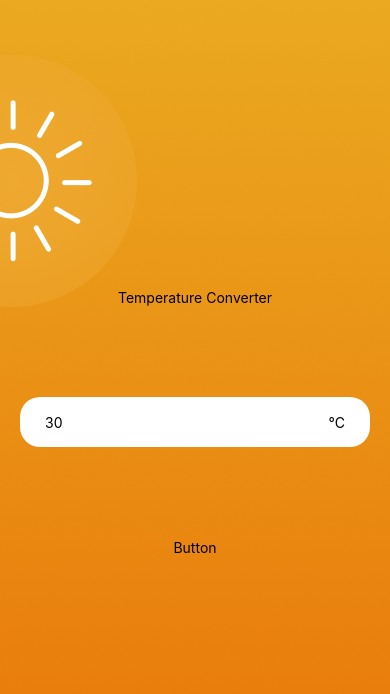
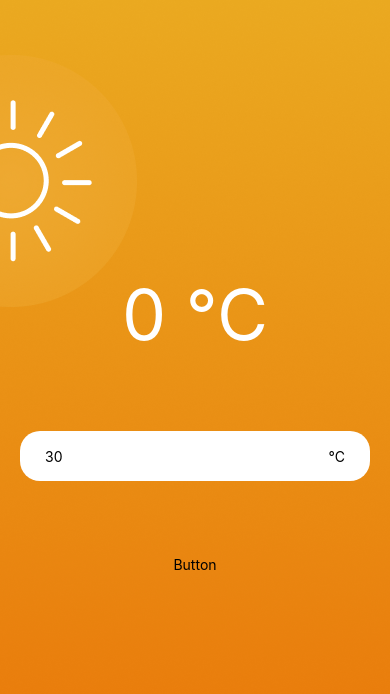
Before and after one commit to phenogit/udemy-react-native, a React Native app in the folder react-native-temperature-converter/: screen / in a window 390 px wide. Shown: the top 694 px of the page. Built offline with nearby package versions, Linux system fonts and the light colour scheme.

Commit message:
section 33

```diff
--- a/react-native-temperature-converter/App.js
+++ b/react-native-temperature-converter/App.js
@@ -3,15 +3,27 @@ import { SafeAreaProvider, SafeAreaView } from "react-native-safe-area-context";
 import { View, Text, ImageBackground } from "react-native";
 import hotBackground from "./assets/hot.png";
 import { Input } from "./components/Input/Input";
+import { TemperatureDisplay } from "./components/TemperatureDisplay/TemperatureDisplay";
+import { useState } from "react";
 
 export default function App() {
+  const [temperatureInput, setTemperatureInput] = useState(0);
+  const [currentUnit, setCurrentUnit] = useState("°C");
+
   return (
     <ImageBackground source={hotBackground} style={styles.backgroundImage}>
       <SafeAreaProvider>
         <SafeAreaView style={styles.root}>
           <View style={styles.workspace}>
-            <Text>Temperature Converter</Text>
-            <Input defaultValue={30} />
+            <TemperatureDisplay
+              temperature={temperatureInput}
+              currentUnit={currentUnit}
+            />
+            <Input
+              defaultValue={30}
+              onChange={setTemperatureInput}
+              unit={currentUnit}
+            />
             <Text>Button</Text>
           </View>
         </SafeAreaView>
--- a/react-native-temperature-converter/components/Input/Input.jsx
+++ b/react-native-temperature-converter/components/Input/Input.jsx
@@ -1,7 +1,7 @@
 import { View, TextInput, Text } from "react-native";
 import { styles } from "./Input.style";
 
-export function Input({ defaultValue }) {
+export function Input({ defaultValue, onChange, unit }) {
   return (
     <View style={styles.container}>
       <TextInput
@@ -9,8 +9,9 @@ export function Input({ defaultValue }) {
         maxLength={3}
         placeholder="Type your temperature"
         defaultValue={defaultValue.toString()}
+        onChangeText={(text) => onChange(text)}
       ></TextInput>
-      <Text style={styles.unit}>°C</Text>
+      <Text style={styles.unit}>{unit}</Text>
     </View>
   );
 }
--- /dev/null
+++ b/react-native-temperature-converter/components/TemperatureDisplay/TemperatureDisplay.jsx
@@ -0,0 +1,12 @@
+import { Text, View } from "react-native";
+import { styles } from "./TemperatureDisplay.style";
+
+export function TemperatureDisplay({ temperature, currentUnit }) {
+  return (
+    <View>
+      <Text style={styles.text}>
+        {temperature} {currentUnit}
+      </Text>
+    </View>
+  );
+}
--- /dev/null
+++ b/react-native-temperature-converter/components/TemperatureDisplay/TemperatureDisplay.style.js
@@ -0,0 +1,8 @@
+import { StyleSheet } from "react-native";
+
+export const styles = StyleSheet.create({
+  text: {
+    fontSize: 70,
+    color: "white",
+  },
+});
```
